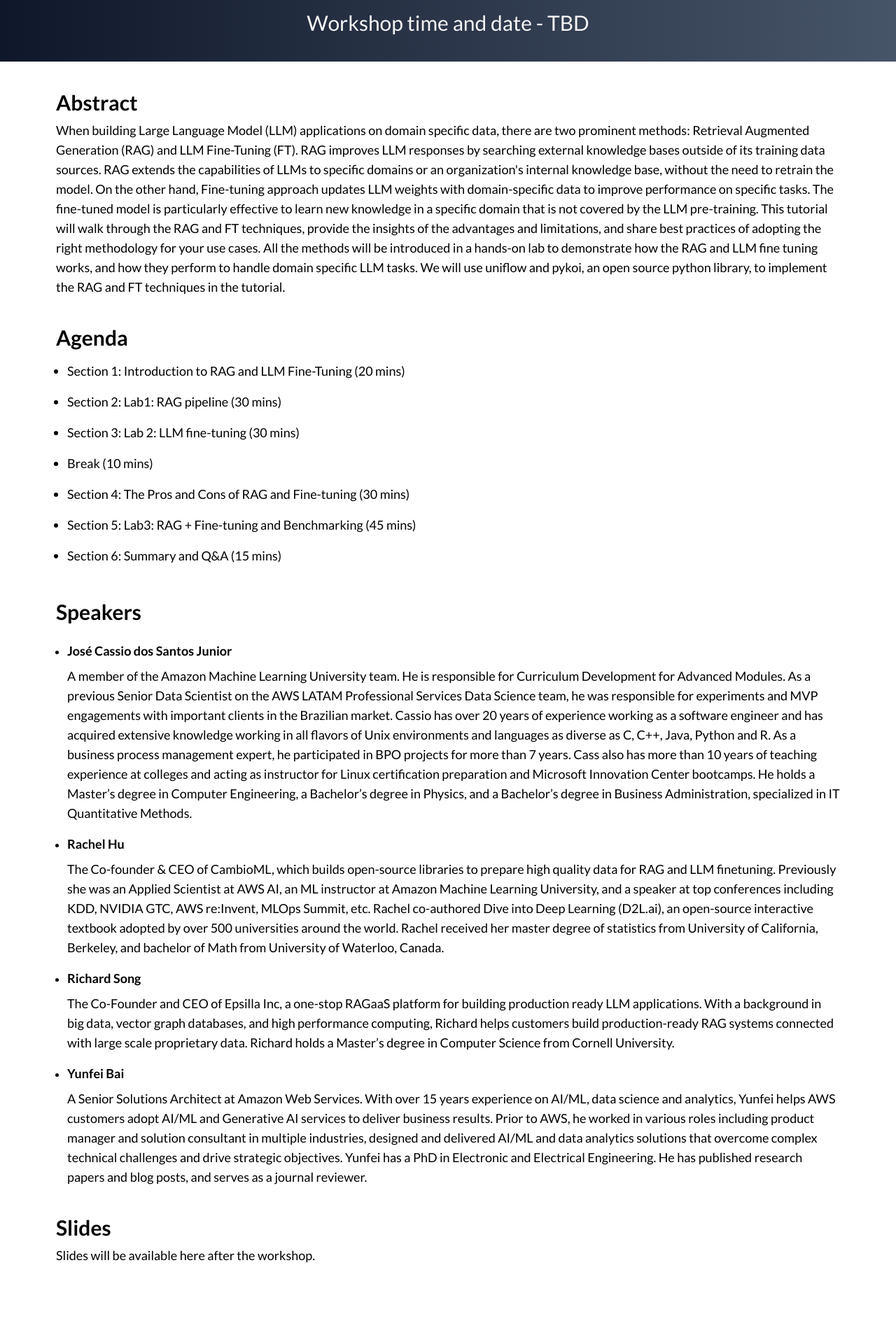
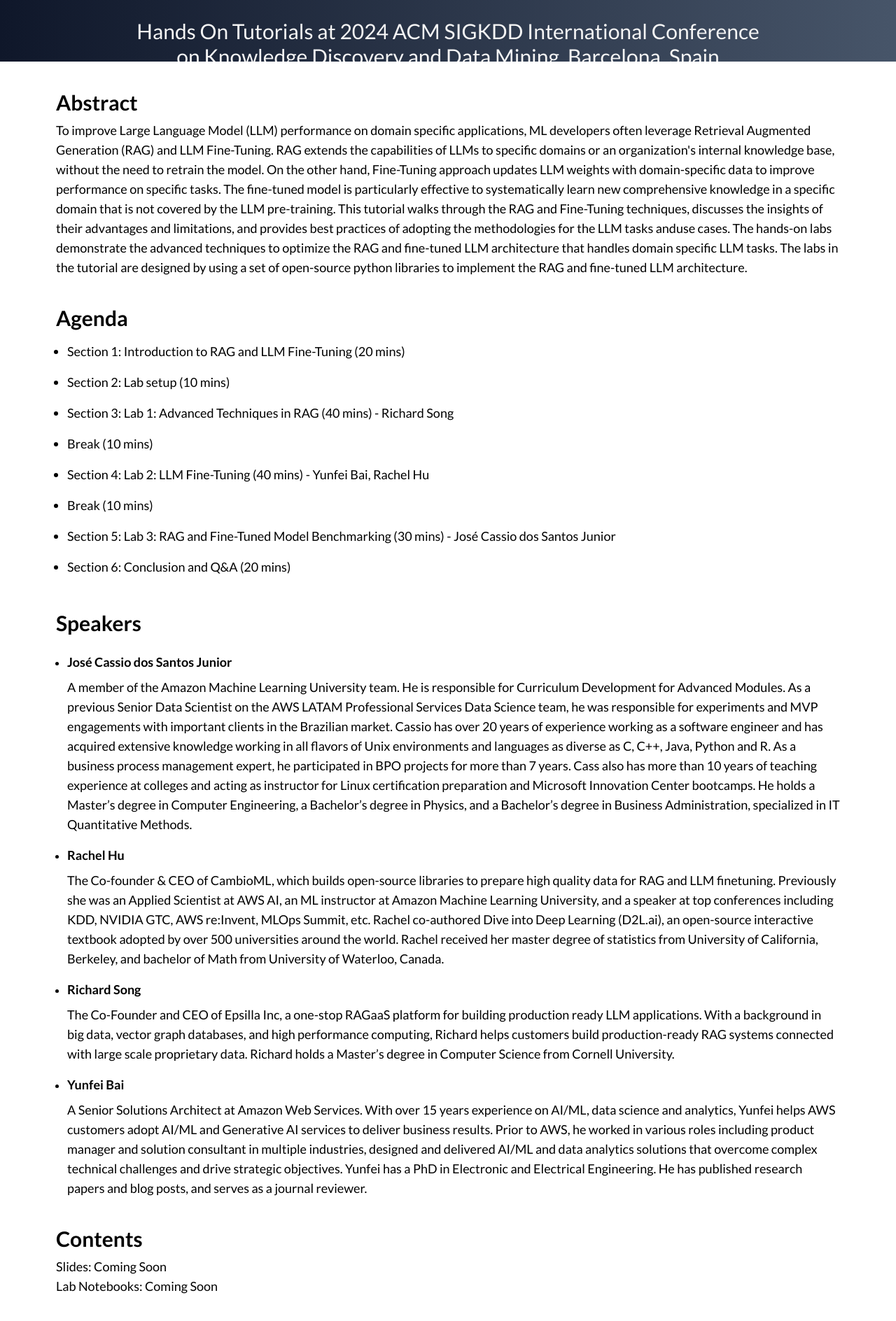
Before and after one commit to CambioML/kdd-workshop-2024, a Next.js app: page / in a window 1280 px wide. Shown: the part 232-2120 px from the top of the page at 70% size. Built offline with nearby package versions, Linux system fonts and the light colour scheme.

Commit message:
update website

```diff
--- a/app/components/Agenda.tsx
+++ b/app/components/Agenda.tsx
@@ -2,12 +2,13 @@ import Section from './Section';
 
 const agendaItems = [
   'Section 1: Introduction to RAG and LLM Fine-Tuning (20 mins)',
-  'Section 2: Lab1: RAG pipeline (30 mins)',
-  'Section 3: Lab 2: LLM fine-tuning (30 mins)',
+  'Section 2: Lab setup (10 mins)',
+  'Section 3: Lab 1: Advanced Techniques in RAG (40 mins) - Richard Song',
   'Break (10 mins)',
-  'Section 4: The Pros and Cons of RAG and Fine-tuning (30 mins)',
-  'Section 5: Lab3: RAG + Fine-tuning and Benchmarking (45 mins)',
-  'Section 6: Summary and Q&A (15 mins)',
+  'Section 4: Lab 2: LLM Fine-Tuning (40 mins) - Yunfei Bai, Rachel Hu ',
+  'Break (10 mins)',
+  'Section 5: Lab 3: RAG and Fine-Tuned Model Benchmarking (30 mins) - José Cassio dos Santos Junior',
+  'Section 6: Conclusion and Q&A (20 mins)',
 ];
 
 const Agenda = () => {
--- a/app/components/Navbar.tsx
+++ b/app/components/Navbar.tsx
@@ -36,7 +36,7 @@ const Navbar = () => {
           text-neutral-100
           "
           >
-            KDD Workshop 2024
+            14:00 – 17:00, August 25, 2024
           </div>
         </div>
       </div>
--- a/app/page.tsx
+++ b/app/page.tsx
@@ -7,26 +7,17 @@ import TextContainer from './components/TextContainer';
 export default function Home() {
   return (
     <div className="pb-20">
-      <Hero title="The Pros and Cons of RAG and Fine-tuning" subtitle="Workshop time and date - TBD" center />
+      <Hero title="Domain-Driven LLM Development: Insights into RAG and Fine-Tuning Practices" subtitle="Hands On Tutorials at 2024 ACM SIGKDD International Conference on Knowledge Discovery and Data Mining, Barcelona, Spain" center />
       <Section title="Abstract">
         <TextContainer
-          text="When building Large Language Model (LLM) applications on domain specific data, there are two prominent methods:
-        Retrieval Augmented Generation (RAG) and LLM Fine-Tuning (FT). RAG improves LLM responses by searching external
-        knowledge bases outside of its training data sources. RAG extends the capabilities of LLMs to specific domains
-        or an organization's internal knowledge base, without the need to retrain the model. On the other hand,
-        Fine-tuning approach updates LLM weights with domain-specific data to improve performance on specific tasks. The
-        fine-tuned model is particularly effective to learn new knowledge in a specific domain that is not covered by
-        the LLM pre-training. This tutorial will walk through the RAG and FT techniques, provide the insights of the
-        advantages and limitations, and share best practices of adopting the right methodology for your use cases. All
-        the methods will be introduced in a hands-on lab to demonstrate how the RAG and LLM fine tuning works, and how
-        they perform to handle domain specific LLM tasks. We will use uniflow and pykoi, an open source python library,
-        to implement the RAG and FT techniques in the tutorial."
+          text="To improve Large Language Model (LLM) performance on domain specific applications, ML developers often leverage Retrieval Augmented Generation (RAG) and LLM Fine-Tuning. RAG extends the capabilities of LLMs to specific domains or an organization's internal knowledge base, without the need to retrain the model. On the other hand, Fine-Tuning approach updates LLM weights with domain-specific data to improve performance on specific tasks. The fine-tuned model is particularly effective to systematically learn new comprehensive knowledge in a specific domain that is not covered by the LLM pre-training. This tutorial walks through the RAG and Fine-Tuning techniques, discusses the insights of their advantages and limitations, and provides best practices of adopting the methodologies for the LLM tasks anduse cases. The hands-on labs demonstrate the advanced techniques to optimize the RAG and fine-tuned LLM architecture that handles domain specific LLM tasks. The labs in the tutorial are designed by using a set of open-source python libraries to implement the RAG and fine-tuned LLM architecture."
         />
       </Section>
       <Agenda />
       <Speakers />
-      <Section title="Slides">
-        <TextContainer text="Slides will be available here after the workshop." />
+      <Section title="Contents">
+      <TextContainer text="Slides: Coming Soon" />
+      <TextContainer text="Lab Notebooks: Coming Soon" />
       </Section>
     </div>
   );
```
